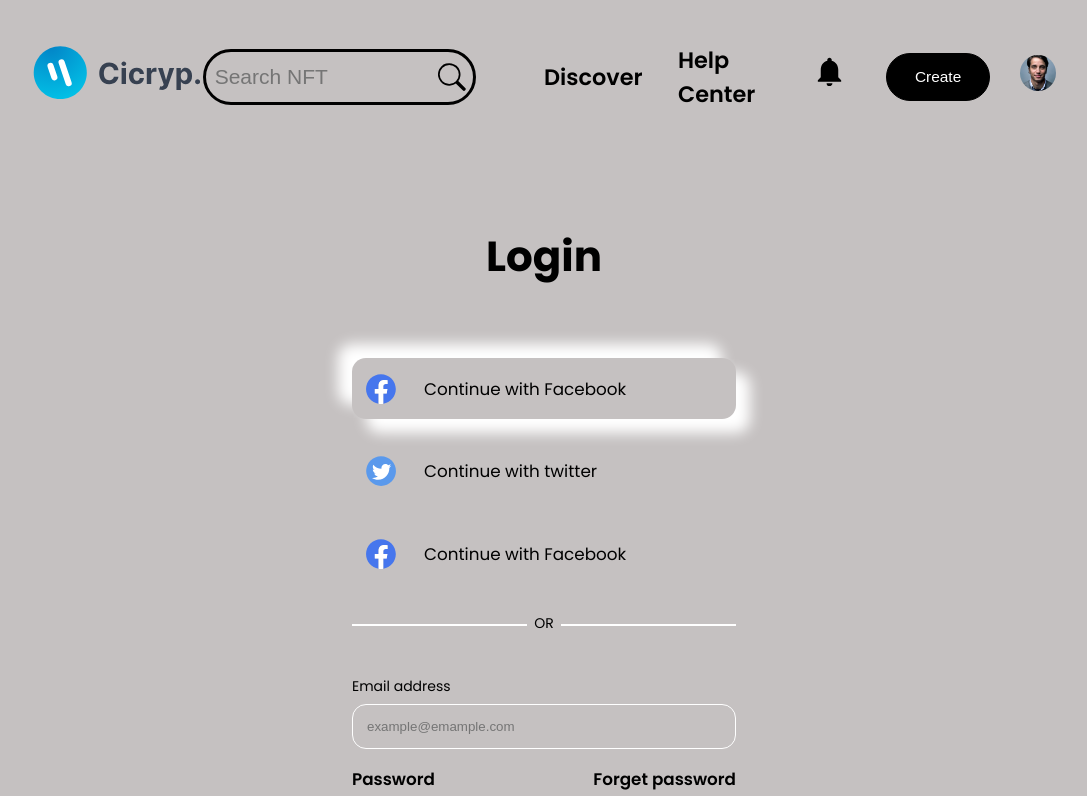
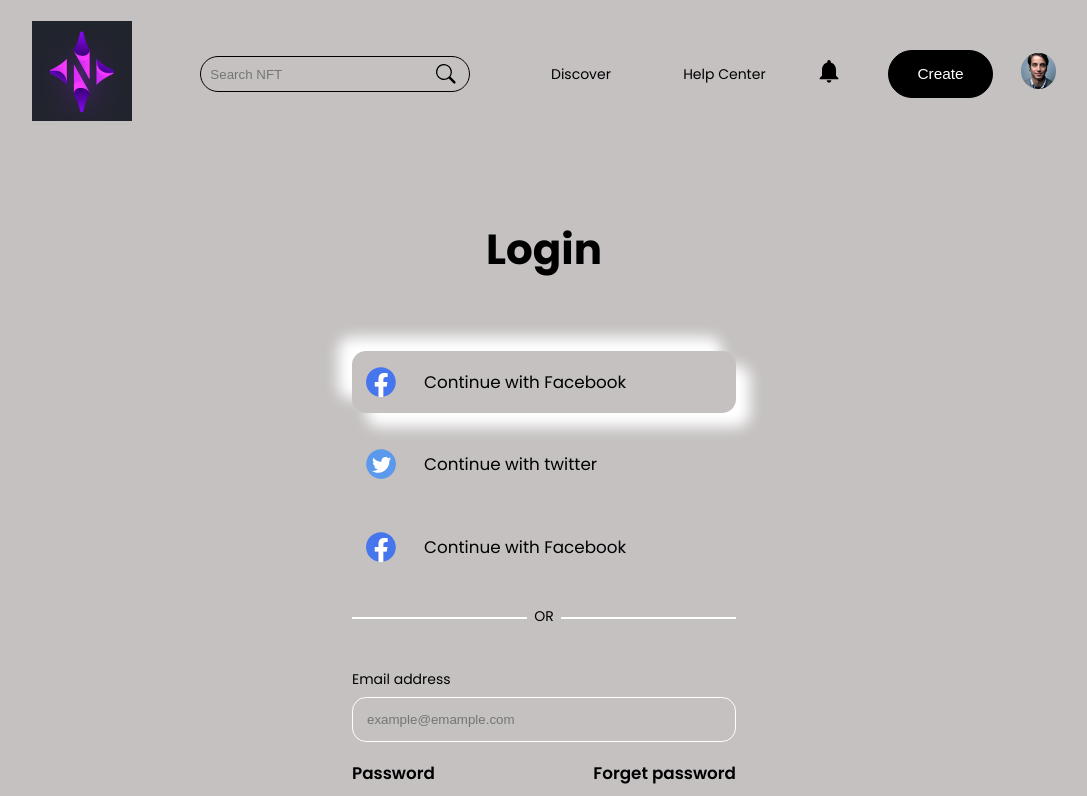
Before and after one commit to lucas150/finalcsi, a Next.js app: page /login in a window 1280 px wide. Shown: the top 796 px of the page, without its empty margins (96-1183 px from the left). Built offline with nearby package versions, Linux system fonts and the light colour scheme.

Commit message:
sort fronend 3

```diff
--- a/components/BigNFTSilder/BigNFTSilder.module.css
+++ b/components/BigNFTSilder/BigNFTSilder.module.css
@@ -1,5 +1,5 @@
-.bigNFTSlider_box{
-    margin:  0 auto;
+.bigNFTSlider_box {
+  margin: 0 auto;
   width: 80%;
   padding-block: 8rem;
 
@@ -8,7 +8,7 @@
   align-items: center;
 }
 
-.bigNFTSlider_box_left{
+.bigNFTSlider_box_left {
   grid-column: 1 / 7;
   grid-row: 1 / -1;
   background-color: var(--main-bg-color);
@@ -19,14 +19,14 @@
   height: 90vh;
 }
 
-.bigNFTSlider_box_left h2{
+.bigNFTSlider_box_left h2 {
   font-size: 3rem;
   line-height: 0;
 }
 
-.bigNFTSlider_box_right{
+.bigNFTSlider_box_right {
   grid-column: 6 / -1;
-    grid-row:  1 / -1;
+  grid-row: 1 / -1;
   padding: 1rem;
   background-color: var(--main-bg-color);
   border-radius: 2.5rem;
@@ -35,86 +35,85 @@
 }
 
 /* //CREATOR SECTION */
-.bigNFTSlider_box_left_creator{
+.bigNFTSlider_box_left_creator {
   display: grid;
   grid-template-columns: repeat(2, 1fr);
   align-items: center;
 }
 
-.bigNFTSlider_box_left_creator_profile{
+.bigNFTSlider_box_left_creator_profile {
   display: flex;
   align-items: center;
   gap: 1rem;
 }
 
-.bigNFTSlider_box_left_creator_profile_img{
+.bigNFTSlider_box_left_creator_profile_img {
   border-radius: 50%;
 }
 
-.bigNFTSlider_box_left_creator_profile_info{
+.bigNFTSlider_box_left_creator_profile_info {
   line-height: 0;
 }
 
-.bigNFTSlider_box_left_creator_profile_info p{
-    margin-bottom: -.7rem;
+.bigNFTSlider_box_left_creator_profile_info p {
+  margin-bottom: -0.7rem;
   margin-top: 1rem;
 }
 
-.bigNFTSlider_box_left_creator_collection{
+.bigNFTSlider_box_left_creator_collection {
   display: flex;
   align-items: center;
   gap: 1rem;
 }
 
-.bigNFTSlider_box_left_creator_collection_icon{
+.bigNFTSlider_box_left_creator_collection_icon {
   font-size: 4rem;
 }
 
-.bigNFTSlider_box_left_creator_collection_info{
+.bigNFTSlider_box_left_creator_collection_info {
   line-height: 0;
 }
 
-.bigNFTSlider_box_left_bidding_box{
+.bigNFTSlider_box_left_bidding_box {
   border: 3px solid var(--shadow-dark-color);
   margin-block: 2rem;
   padding: 0 4rem;
-    border-radius: .5rem;
+  border-radius: 0.5rem;
 }
 
-.bigNFTSlider_box_left_bidding_box_auction{
+.bigNFTSlider_box_left_bidding_box_auction {
   display: flex;
   align-items: center;
   gap: 1rem;
 }
 
-.bigNFTSlider_box_left_bidding_box small{
+.bigNFTSlider_box_left_bidding_box small {
   background-color: var(--shadow-dark-color);
   padding: 1rem 2rem;
-    border-radius: .5rem;
+  border-radius: 0.5rem;
   font-weight: 600;
 }
 
-.bigNFTSlider_box_left_bidding_box_icon{
+.bigNFTSlider_box_left_bidding_box_icon {
   font-size: 2rem;
 }
 
-.bigNFTSlider_box_left_bidding_box_timer{
+.bigNFTSlider_box_left_bidding_box_timer {
   display: flex;
   align-items: center;
   gap: 3rem;
   text-align: center;
   padding: 1rem 0rem 3rem 0;
-    border-bottom:  1px solid var(--shadow-dark-color);
+  border-bottom: 1px solid var(--shadow-dark-color);
 }
 
-
-.bigNFTSlider_box_left_bidding_box_timer_item p{
+.bigNFTSlider_box_left_bidding_box_timer_item p {
   font-size: 2rem;
   font-weight: 900;
   line-height: 0;
 }
 
-.bigNFTSlider_box_left_button{
+.bigNFTSlider_box_left_button {
   display: flex;
   align-items: center;
   justify-content: center;
@@ -122,7 +121,7 @@
   padding-block: 2rem 0rem;
 }
 
-.bigNFTSlider_box_left_sliderBtn{
+.bigNFTSlider_box_left_sliderBtn {
   display: flex;
   align-items: center;
   gap: 2rem;
@@ -130,12 +129,12 @@
   margin-top: 3rem;
 }
 
-.bigNFTSlider_box_left_sliderBtn_icon{
+.bigNFTSlider_box_left_sliderBtn_icon {
   cursor: pointer;
-    transition:  all .3s ease-in;
+  transition: all 0.3s ease-in;
 }
 
-.bigNFTSlider_box_left_sliderBtn_icon:hover{
+.bigNFTSlider_box_left_sliderBtn_icon:hover {
   background-color: var(--shadow-dark-color);
   border-radius: 50%;
   padding: 1rem;
@@ -143,15 +142,15 @@
 
 /* //---RIGHT SECTION */
 
-.bigNFTSlider_box_right_box{
+.bigNFTSlider_box_right_box {
   position: relative;
 }
 
-.bigNFTSlider_box_right_box_img{
+.bigNFTSlider_box_right_box_img {
   border-radius: 2rem;
 }
 
-.bigNFTSlider_box_right_box_like{
+.bigNFTSlider_box_right_box_like {
   position: absolute;
   top: 3rem;
   right: 3rem;
@@ -161,53 +160,50 @@
   font-size: 1.2rem;
   background-color: var(--icons-color);
   color: var(--shadow-dark-color);
-    padding: .5rem 1rem;
+  padding: 0.5rem 1rem;
   border-radius: 5rem;
 }
 
-
 @media screen and (max-width: 65em) {
-    .bigNFTSlider_box{
+  .bigNFTSlider_box {
     width: 90%;
     padding-top: 28rem;
     grid-template-columns: 1fr;
     gap: 1rem;
   }
 
-    .bigNFTSlider_box_left{
+  .bigNFTSlider_box_left {
     height: 120vh;
     padding: 1.5rem;
   }
 
-    .bigNFTSlider_box_right{
+  .bigNFTSlider_box_right {
     margin-top: -70rem;
   }
 
-    .bigNFTSlider_box_left_creator{
+  .bigNFTSlider_box_left_creator {
     gap: 1rem;
     grid-template-columns: 1.8fr 1fr;
   }
 
-    .bigNFTSlider_box_left_creator_profile_info{
-        font-size: .8rem;
+  .bigNFTSlider_box_left_creator_profile_info {
+    font-size: 0.8rem;
     line-height: 1;
-
   }
 
-    .bigNFTSlider_box_left_creator_collection_icon{
+  .bigNFTSlider_box_left_creator_collection_icon {
     font-size: 1.5rem;
   }
 
-    .bigNFTSlider_box_left_creator_collection_info{
-        font-size: .8rem;
+  .bigNFTSlider_box_left_creator_collection_info {
+    font-size: 0.8rem;
   }
 
-    .bigNFTSlider_box_left_bidding_box_timer{
+  .bigNFTSlider_box_left_bidding_box_timer {
     gap: 2rem;
   }
 
-    .bigNFTSlider_box_left_bidding_box_timer_item p{
+  .bigNFTSlider_box_left_bidding_box_timer_item p {
     font-size: 1rem;
   }
-
 }
--- a/components/Collection/Collection.jsx
+++ b/components/Collection/Collection.jsx
@@ -48,14 +48,16 @@ const Collection = () => {
       background: images.creatorbackground1,
       user: images.user1,
     },
+
     {
-      background: images.creatorbackground2,
-      user: images.user2,
+      background: images.creatorbackground3,
+      user: images.user3,
     },
     {
       background: images.creatorbackground4,
       user: images.user4,
     },
+
     {
       background: images.creatorbackground6,
       user: images.user6,
--- a/components/Collection/Collection.module.css
+++ b/components/Collection/Collection.module.css
@@ -1,25 +1,24 @@
-
-.collection{
+.collection {
   width: 100%;
   padding: 3rem 0;
   padding-bottom: 10rem;
 }
 
-.collection_title{
+.collection_title {
   width: 35rem;
-    margin:  0 auto;
+  margin: 0 auto;
   padding: 0 0 6rem 0;
   text-align: center;
 }
 
-.collection_title h2{
+.collection_title h2 {
   font-size: 3rem;
   margin-bottom: 4rem;
 }
 
-.collection_collections_btn{
+.collection_collections_btn {
   background-color: var(--main-bg-color);
-    padding: .5rem 1rem;
+  padding: 0.5rem 1rem;
   border-radius: 4rem;
   display: flex;
   justify-content: space-around;
@@ -29,7 +28,7 @@
   box-shadow: var(--box-shadow);
 }
 
-.collection_collections_btn button{
+.collection_collections_btn button {
   background-color: var(--icons-color);
   color: var(--main-bg-color);
   padding: 1rem;
@@ -37,15 +36,15 @@
   border-radius: 4rem;
   cursor: pointer;
   border: 1px solid var(--icons-color);
-    transition:  all .3s ease-in;
+  transition: all 0.3s ease-in;
 }
 
-.collection_collections_btn button:hover{
+.collection_collections_btn button:hover {
   background-color: transparent;
   color: var(--icons-color);
 }
 
-.collection_box{
+.collection_box {
   width: 80%;
   margin: 0 auto;
   display: grid;
@@ -53,29 +52,28 @@
   gap: 2rem;
 }
 
-
 @media screen and (min-device-width: 320px) and (max-device-width: 425px) {
-    .collection_title{
+  .collection_title {
     width: 90%;
   }
 
-    .collection_box{
+  .collection_box {
     width: 90%;
     grid-template-columns: 1fr;
     gap: 4rem;
   }
 
-    .collection_collections_btn button{
-        font-size: .7rem;
+  .collection_collections_btn button {
+    font-size: 0.7rem;
   }
 }
 
 @media screen and (min-device-width: 427px) and (max-device-width: 1024px) {
-    .collection_title{
+  .collection_title {
     width: 90%;
   }
 
-    .collection_box{
+  .collection_box {
     width: 90%;
     grid-template-columns: repeat(2, 1fr);
     gap: 4rem;
--- a/components/HeroSection/HeroSection.module.css
+++ b/components/HeroSection/HeroSection.module.css
@@ -1,45 +1,44 @@
-
-.heroSection{
+.heroSection {
   width: 80%;
   margin: 3rem auto;
 }
 
-.heroSection_box{
+.heroSection_box {
   display: grid;
   grid-template-columns: repeat(2, 1fr);
   gap: 2rem;
 }
 
-.heroSection_box_left{
-    padding-right: 6rem;
+.heroSection_box_left {
+  padding-right: 4rem;
 }
 
-.heroSection_box_left h1{
+.heroSection_box_left h1 {
   font-size: 5rem;
   line-height: 1;
 }
 
-.heroSection_box_left p{
-    margin-bottom:  2rem;
+.heroSection_box_left p {
+  margin-bottom: 2rem;
 }
 
 @media screen and (max-width: 35em) {
-    .heroSection{
+  .heroSection {
     width: 90%;
   }
 }
 
 @media screen and (max-width: 55em) {
-    .heroSection_box{
+  .heroSection_box {
     grid-template-columns: 1fr;
     gap: 4rem;
   }
 
-    .heroSection_box_left{
+  .heroSection_box_left {
     padding-right: 2rem;
   }
 
-    .heroSection_box_left h1{
+  .heroSection_box_left h1 {
     line-height: 1;
     font-size: 3rem;
   }
--- a/components/NavBar/NavBar.jsx
+++ b/components/NavBar/NavBar.jsx
@@ -79,8 +79,8 @@ const NavBar = () => {
               <Image
                 src={images.logo}
                 alt="NFT MARKET PLACE"
-                width={200}
-                height={120}
+                width={100}
+                height={100}
                 link="home"
               />
             </Link>
--- a/components/NavBar/NavBar.module.css
+++ b/components/NavBar/NavBar.module.css
@@ -8,13 +8,12 @@
 .navbar_container {
   width: 80%;
   margin: 0 auto;
-  font-size: 1.6rem;
-  font-weight: 600;
+
   display: grid;
   grid-template-columns: repeat(2, 1fr);
   align-items: center;
   justify-content: space-between;
-  /* gap: 0.5rem; */
+  gap: 1rem;
 }
 
 .navbar_container_left {
@@ -25,8 +24,7 @@
 
 .navbar_container_left_box_input_box {
   width: 80%;
-  height: 4rem;
-  border: 3px solid var(--icons-color);
+  border: 1px solid var(--icons-color);
   display: flex;
   align-items: center;
   padding: 0.5rem;
@@ -35,7 +33,6 @@
 
 .navbar_container_left_box_input_box input {
   width: 90%;
-  font-size: 1.5rem;
   border: none;
   outline: none;
   background-color: transparent;
@@ -43,7 +40,7 @@
 
 .search_icon {
   cursor: pointer;
-  font-size: 2rem;
+  font-size: 1.4rem;
 }
 
 /* //-------RIGHT */
@@ -71,7 +68,7 @@
   padding: 1rem 0.5rem;
   box-shadow: var(--box-shadow);
   font-size: 1rem;
-  width: 15rem;
+  width: 5rem;
   border-radius: 1rem;
   background-color: var(--main-bg-color);
 }
@@ -79,11 +76,10 @@
 .navbar_container_right_notify {
   position: relative;
   cursor: pointer;
-  font-size: larger;
 }
 
 .notify {
-  font-size: 2.5rem;
+  font-size: 2rem;
 }
 
 .navbar_container_right_button {
--- a/img/index.js
+++ b/img/index.js
@@ -25,7 +25,7 @@ import service2 from "./service-2.png";
 import service3 from "./service-3.png";
 import service4 from "./service-4.png";
 import logoLight from "./logo-light.svg";
-import logo from "./logo.svg";
+import logo from "./logo.jpg";
 import facebook from "./facebook.svg";
 import twitter from "./twitter.svg";
 import telegram from "./telegram.svg";
@@ -45,9 +45,6 @@ import nft_image_6 from "./nft-image-6.png";
 import nft_image_7 from "./nft-image-7.png";
 import nft_image_8 from "./nft-image-8.png";
 import nft_image_9 from "./nft-image-9.jpg";
-
-
-
 
 import musiceWave from "./musicwave.png";
 import update from "./update.png";
@@ -90,7 +87,6 @@ export default {
   nft_image_9,
   nft_image_8,
 
-
   getAble,
   nft_1,
   hero,
```
Also changed, not shown: img/logo.jpg (renamed from img/logo.png.jpg). Lines whose indentation alone changed are shown as unchanged.
